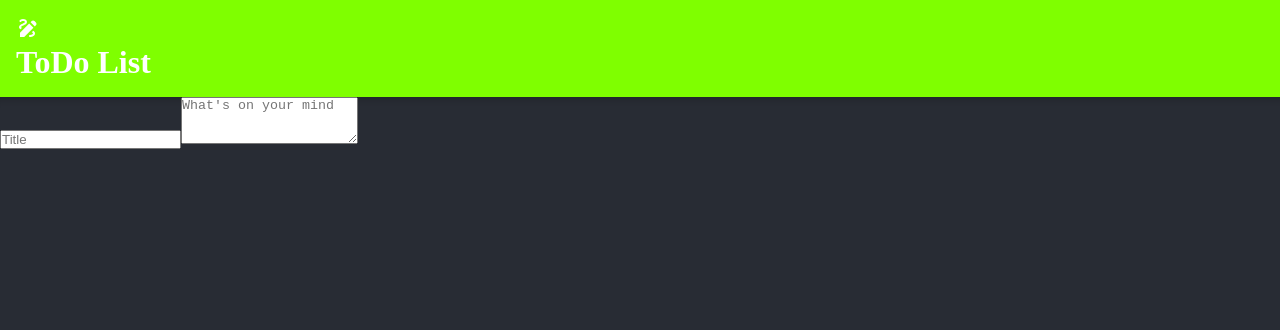
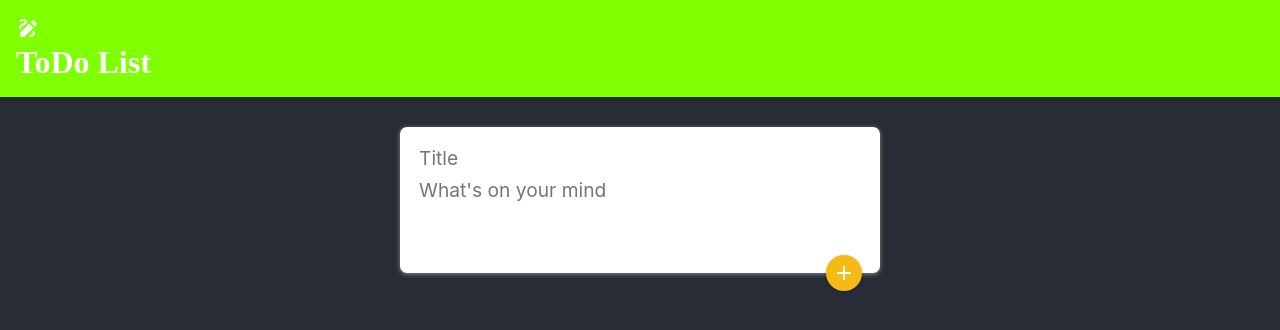
Before and after one commit to verasraul/react-notes-app, a React (Create React App) app: page / in a window 1280 px wide. Shown: the top 330 px of the page. Built offline with nearby package versions, Linux system fonts and the light colour scheme.

Commit message:
updating sylesheet and createArea component

```diff
--- a/public/style.css
+++ b/public/style.css
@@ -19,3 +19,39 @@ header h1 {
     color: #fff;
     font-family: "McLaren", cursive;
 }
+
+form.create-note {
+    position: relative;
+    width: 480px;
+    margin: 30px auto 20px auto;
+    background: #fff;
+    padding: 15px;
+    border-radius: 7px;
+    box-shadow: 0 1px 5px rgb(138, 137, 137);
+}
+
+form.create-note input,
+form.create-note textarea {
+    width: 100%;
+    border: none;
+    padding: 4px;
+    outline: none;
+    font-size: 1.2em;
+    font-family: inherit;
+    resize: none;
+}
+
+form.create-note button {
+    position: absolute;
+    right: 18px;
+    bottom: -18px;
+    background: #f5ba13;
+    color: #fff;
+    border: none;
+    border-radius: 50%;
+    width: 36px;
+    height: 36px;
+    box-shadow: 0 1px 3px rgba(0, 0, 0, 0.3);
+    cursor: pointer;
+    outline: none;
+}
--- a/src/App.js
+++ b/src/App.js
@@ -1,11 +1,21 @@
 import Header from "./components/Header";
 import CreateArea from "./components/CreateArea";
+import React, {useState} from "react";
 
 function App() {
+
+  const [notes, setNotes] = useState([]);
+
+  function addNotes(newNote) {
+    setNotes(prevNotes => {
+      return [...prevNotes, newNote];
+    });
+  };
+
   return (
     <div className="App">
       <Header />
-      <CreateArea />
+      <CreateArea onAdd={addNotes} />
     </div>
   );
 }
--- a/src/components/CreateArea.jsx
+++ b/src/components/CreateArea.jsx
@@ -1,6 +1,9 @@
 import React, { useState } from 'react';
+import { Fab } from '@mui/material';
+import AddIcon from '@mui/icons-material/Add';
 
-function CreateArea() {
+
+function CreateArea(props) {
     // initiate an empty note obj with 2 properties.
     // use useState hook to change state of obj onChange.
     const [note, setNote] = useState({
@@ -22,6 +25,15 @@ function CreateArea() {
         })
     }
 
+    function submitNote(event) {
+        props.onAdd(note);
+        setNote({
+            title: "",
+            content: ""
+        });
+        event.preventDefault(); // prevent entire page reload after submitting request, only component reloads.
+    }
+
   return (
     <div>
         <form className='create-note'>
@@ -40,6 +52,9 @@ function CreateArea() {
                 value={note.content}
                 placeholder='What&#39;s on your mind'
             />
+            <Fab onClick={submitNote}>
+                <AddIcon />
+            </Fab>
         </form>
     </div>
   )
```
